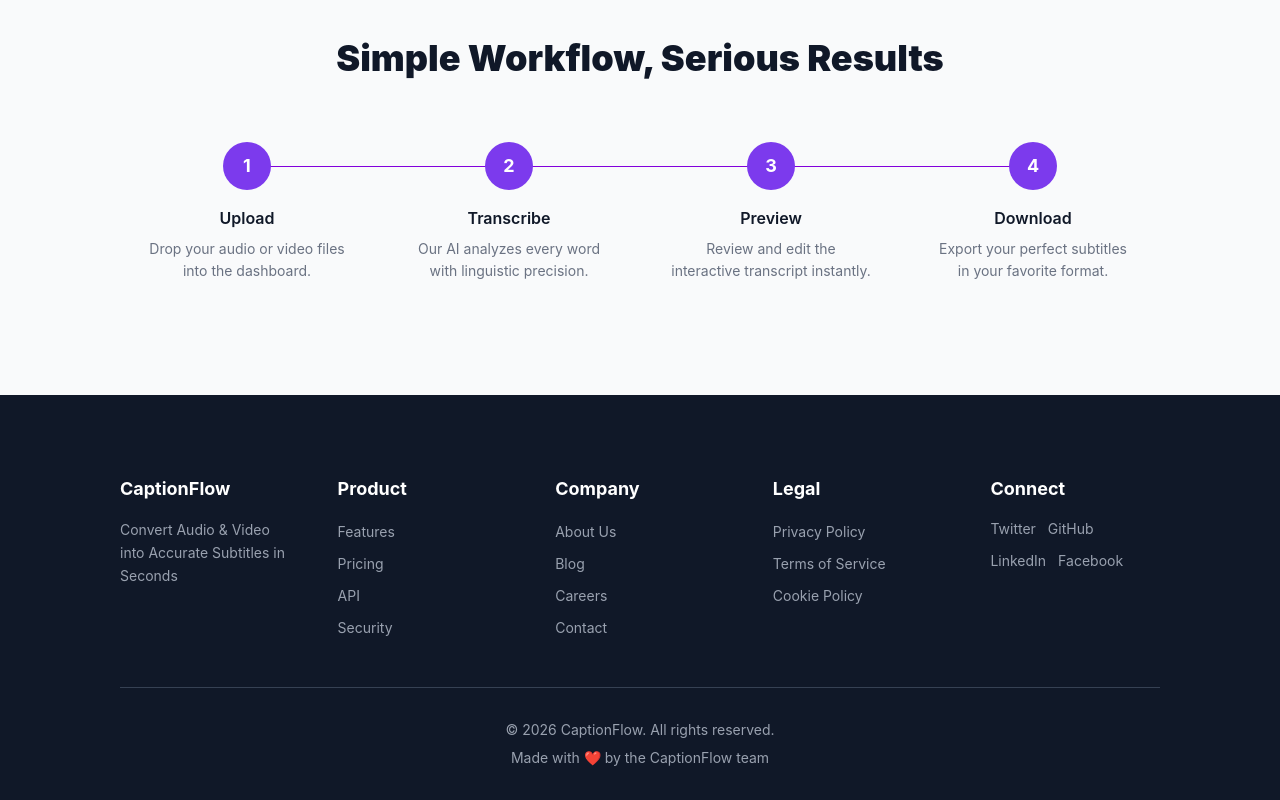
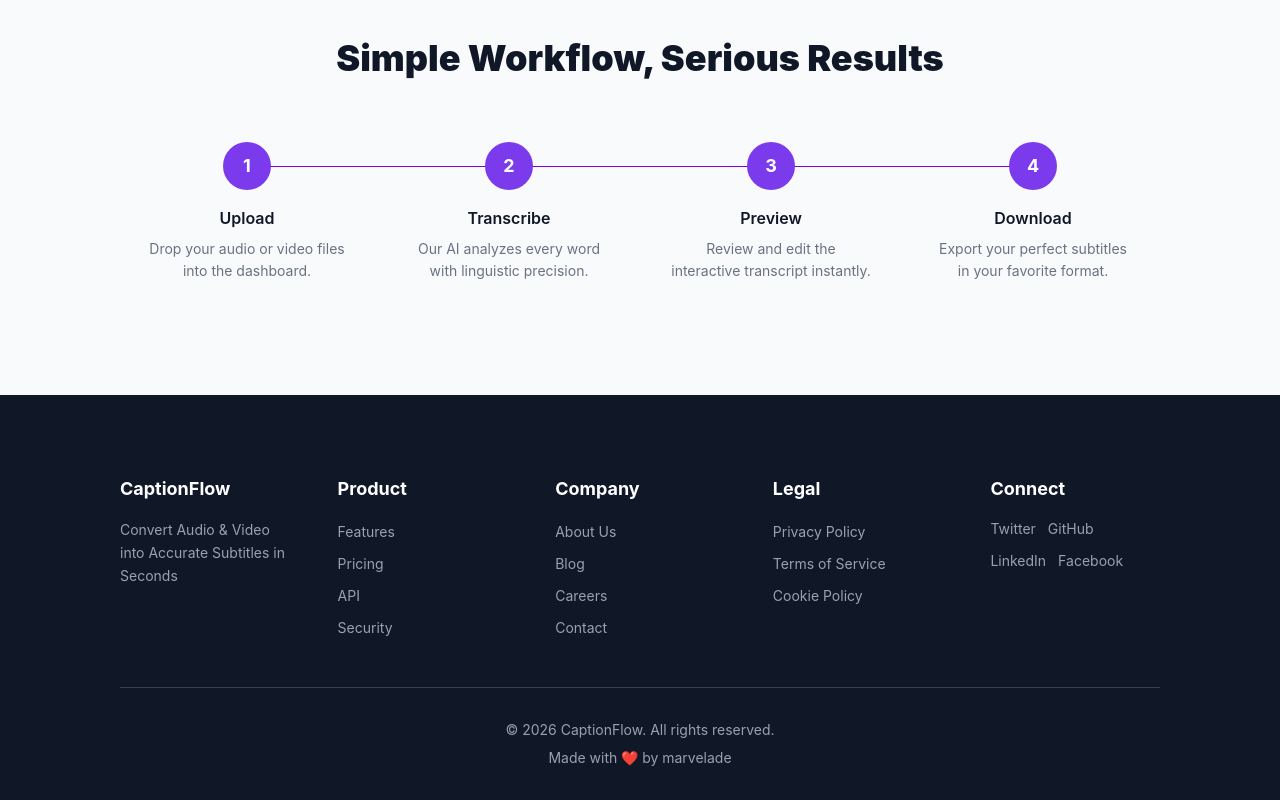
Before and after one commit to marvelade7/CaptionFlow, a React (Vite) app in the folder client/: page / in a window 1280 px wide. Shown: the part 2010-2810 px from the top of the page. Built offline with nearby package versions, Linux system fonts and the light colour scheme.

Commit message:
fix: Update footer attribution to credit marvelade

```diff
--- a/client/src/components/Footer.jsx
+++ b/client/src/components/Footer.jsx
@@ -159,7 +159,7 @@
                     &copy; 2026 CaptionFlow. All rights reserved.
                 </p>
                 <p className="text-gray-400 text-sm">
-                    Made with ❤️ by the CaptionFlow team
+                    Made with ❤️ by marvelade
                 </p>
             </div>
         </footer>
```
